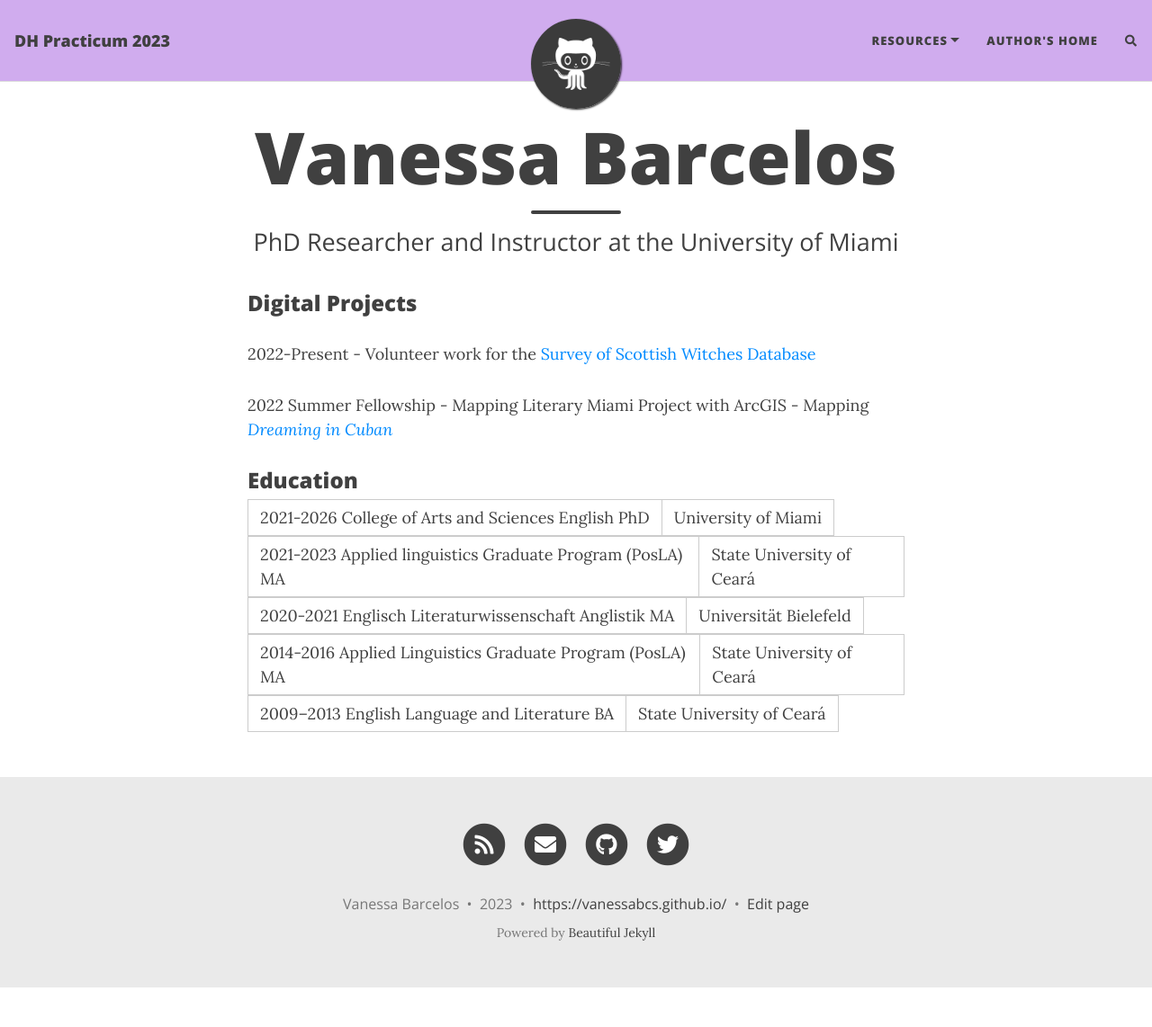
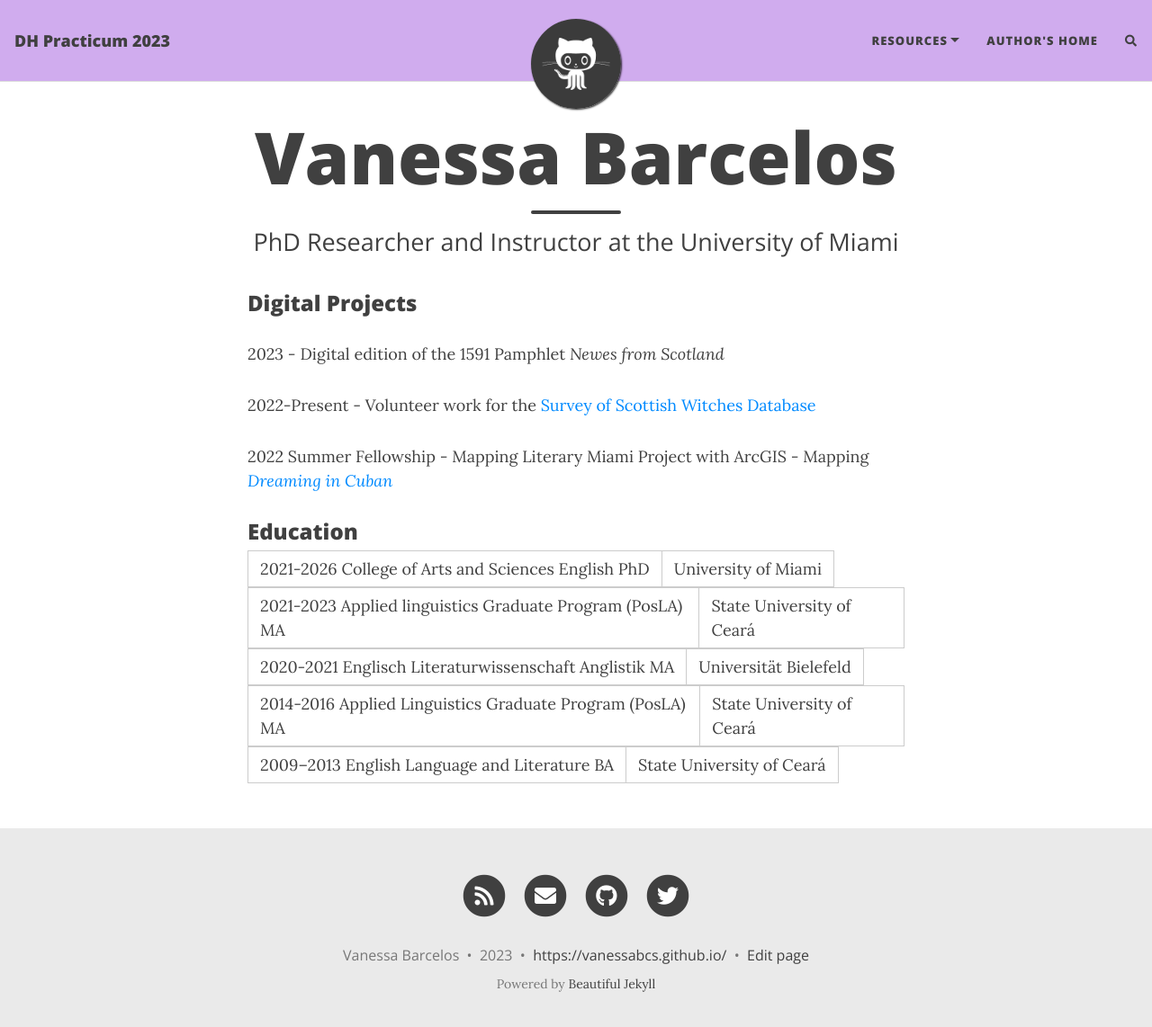
Before and after one commit to vanessabcs/about, a Jekyll site: the page built from aboutme.md, in a window 1280 px wide and 1155 px high. Shown: the top 1142 px of the window at 90% size. Built offline with Jekyll 4.4.1, drawn with Linux system fonts in a browser that asks for light colours; nearby versions of some CDN libraries; comment, search, counter and statistics services are not loaded.

Commit message:
Update aboutme.md

```diff
--- a/aboutme.md
+++ b/aboutme.md
@@ -4,6 +4,8 @@ title: Vanessa Barcelos
 subtitle: PhD Researcher and Instructor at the University of Miami
 ---
 ### Digital Projects
+
+2023 - Digital edition of the 1591 Pamphlet _Newes from Scotland_
 
 2022-Present - Volunteer work for the [Survey of Scottish Witches Database](https://witches.shca.ed.ac.uk/index.cfm?fuseaction=home.main)
 
```
